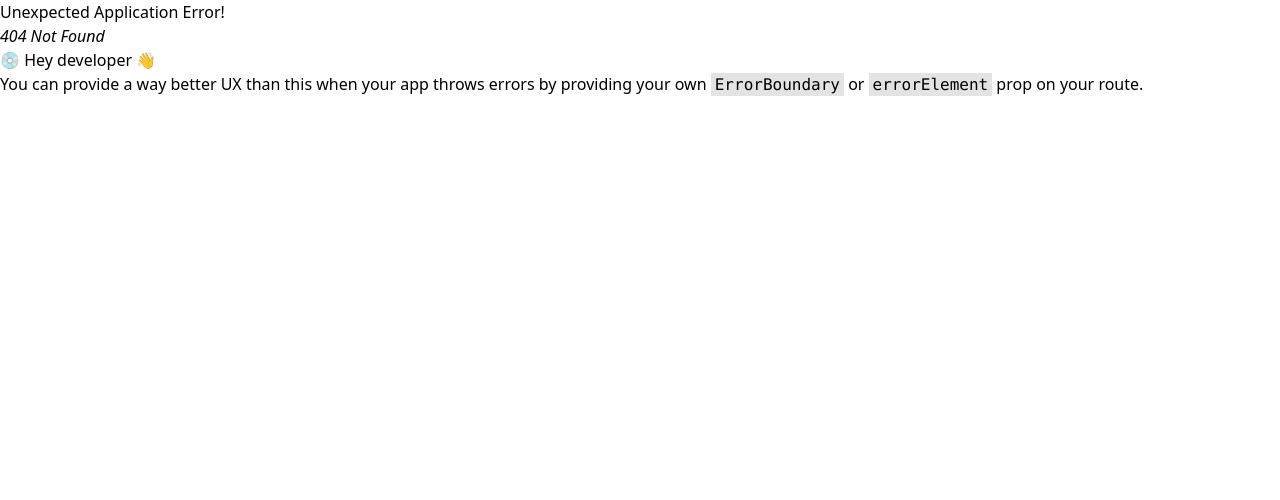
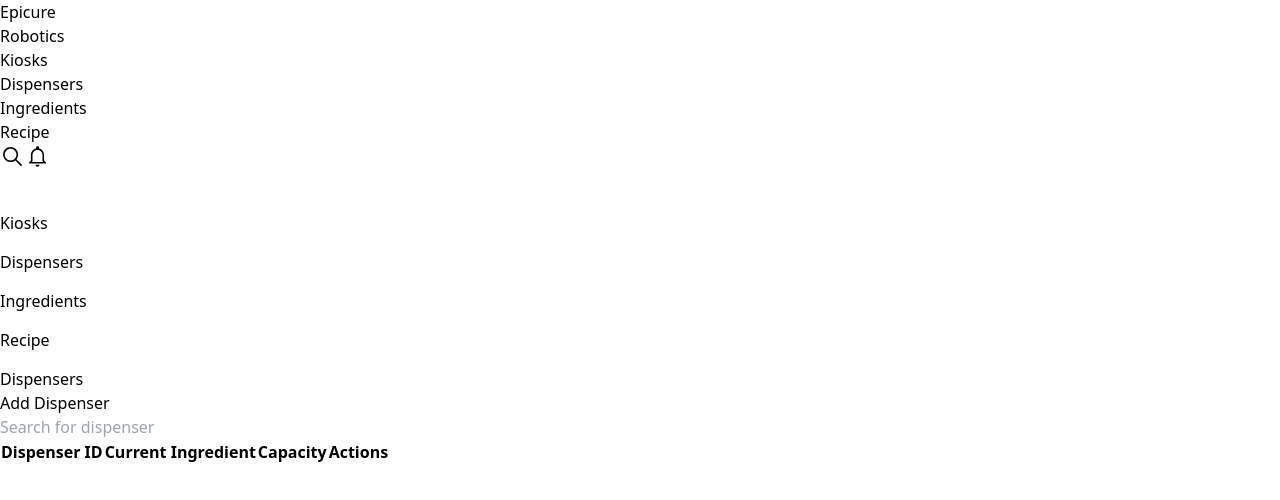
Before and after one commit to sandesh-06/epicure_kiosks_admin_dashboard, a React (Vite) app in the folder client/: page /dispensers in a window 1280 px wide. Before the commit this address had no page. Shown: the top 500 px of the page. Built offline with nearby package versions, Linux system fonts and the light colour scheme; grey boxes are pictures that could not be loaded.

Commit message:
Dispenser page, ingridents page, recipe page done

```diff
--- a/client/src/components/Header.jsx
+++ b/client/src/components/Header.jsx
@@ -11,7 +11,7 @@
     { label: "Kiosks", path: "/" },
     { label: "Dispensers", path: "/dispensers" },
     { label: "Ingredients", path: "/ingredients" },
-    { label: "Recipe", path: "/recipe" },
+    { label: "Recipe", path: "/recipes" },
   ];
 
   const [showMobileMenu, setShowMobileMenu] = useState(false);
--- /dev/null
+++ b/client/src/pages/Dispensers.jsx
@@ -0,0 +1,42 @@
+import React from "react";
+import { Search, Table } from "../components";
+
+const Dispensers = () => {
+  const columns = [
+    { headerName: "Dispenser ID", field: "dispenserId" },
+    { headerName: "Current Ingredient", field: "ingredientName" },
+    { headerName: "Capacity", field: "capacity" },
+    { headerName: "Actions", field: "action" },
+  ];
+
+  const data = JSON.parse(localStorage.getItem("dispensers"))
+  const extractedData = data?.map((dispenser) => ({
+    dispenserId: dispenser.dispenserId,
+    ingredientName: dispenser.ingredientName,
+    capacity: dispenser.capacity,
+    action: "View",
+
+  }))
+  return (
+    <div className="h-full lg:mt-4 py-10 px-8 lg:px-0 lg:py-0">
+      <div className="container mx-auto">
+        <div className="flex justify-between px-2">
+          <h1 className="text-2xl font-semibold mb-4 text-white">Dispensers</h1>
+          <button className="cursor-pointer h-8 rounded-lg bg-[#6EE7B7] text-black px-2 text-sm font-medium">
+            <span className="truncate">Add Dispenser</span>
+          </button>
+        </div>
+        <Search
+          inputClass="form-input resize-none rounded-lg text-[#FFFFFF] focus:outline-0 focus:ring-0 border-none bg-[#292929] focus:border-none placeholder:text-[#C4C4C4] px-4 py-2 text-base font-normal "
+          inputDivClass=""
+          placeholderText="Search for dispenser"
+        />
+        <div className="mt-4">
+          <Table columns={columns} data={extractedData} />
+        </div>
+      </div>
+    </div>
+  )
+};
+
+export default Dispensers;
--- /dev/null
+++ b/client/src/pages/Ingredients.jsx
@@ -0,0 +1,39 @@
+import React from "react";
+import { Search, Table } from "../components";
+
+function Ingredients() {
+  const columns = [
+    { headerName: "Ingredient ID", field: "ingredientId" },
+    { headerName: "Name", field: "ingredientName" },
+    { headerName: "Actions", field: "action" },
+  ];
+
+  const data = JSON.parse(localStorage.getItem("ingredients"));
+  const extractedData = data?.map((ingredient) => ({
+    ingredientId: ingredient.ingredientId,
+    ingredientName: ingredient.ingredientName,
+    action: "View",
+  }));
+  return (
+    <div className="h-full lg:mt-4 py-10 px-8 lg:px-0 lg:py-0">
+      <div className="container mx-auto">
+        <div className="flex justify-between px-2">
+          <h1 className="text-2xl font-semibold mb-4 text-white">Ingredients</h1>
+          <button className="cursor-pointer h-8 rounded-lg bg-[#6EE7B7] text-black px-2 text-sm font-medium">
+            <span className="truncate">Add Ingredient</span>
+          </button>
+        </div>
+        <Search
+          inputClass="form-input resize-none rounded-lg text-[#FFFFFF] focus:outline-0 focus:ring-0 border-none bg-[#292929] focus:border-none placeholder:text-[#C4C4C4] px-4 py-2 text-base font-normal "
+          inputDivClass=""
+          placeholderText="Search for ingredient"
+        />
+        <div className="mt-4">
+          <Table columns={columns} data={extractedData} />
+        </div>
+      </div>
+    </div>
+  );
+}
+
+export default Ingredients;
--- /dev/null
+++ b/client/src/pages/Recipes.jsx
@@ -0,0 +1,45 @@
+import React from "react";
+import { Search, Table } from "../components";
+
+function Recipes() {
+  const columns = [
+    { headerName: "Recipe ID", field: "recipeId" },
+    { headerName: "Name", field: "name" },
+    { headerName: "Category", field: "category" },
+    { headerName: "Sold", field: "sold" },
+    { headerName: "Actions", field: "action" },
+  ];
+
+  const data = JSON.parse(localStorage.getItem("recipes"));
+  const extractedData = data?.map((recipe) => ({
+    recipeId: recipe.recipeId,
+    name: recipe.name,
+    category: recipe.category,
+    sold: recipe.sold,
+    action: "View",
+  }));
+  return (
+    <div className="h-full lg:mt-4 py-10 px-8 lg:px-0 lg:py-0">
+      <div className="container mx-auto">
+        <div className="flex justify-between px-2">
+          <h1 className="text-2xl font-semibold mb-4 text-white">
+            Recipes
+          </h1>
+          <button className="cursor-pointer h-8 rounded-lg bg-[#6EE7B7] text-black px-2 text-sm font-medium">
+            <span className="truncate">Add Recipe</span>
+          </button>
+        </div>
+        <Search
+          inputClass="form-input resize-none rounded-lg text-[#FFFFFF] focus:outline-0 focus:ring-0 border-none bg-[#292929] focus:border-none placeholder:text-[#C4C4C4] px-4 py-2 text-base font-normal "
+          inputDivClass=""
+          placeholderText="Search for recipe"
+        />
+        <div className="mt-4">
+          <Table columns={columns} data={extractedData} />
+        </div>
+      </div>
+    </div>
+  );
+}
+
+export default Recipes;
```
Also changed, not shown: client/src/main.jsx (+13 -1 lines), client/src/pages/Machines.jsx (+4 -7 lines), client/src/pages/index.js (+6 -1 lines).
